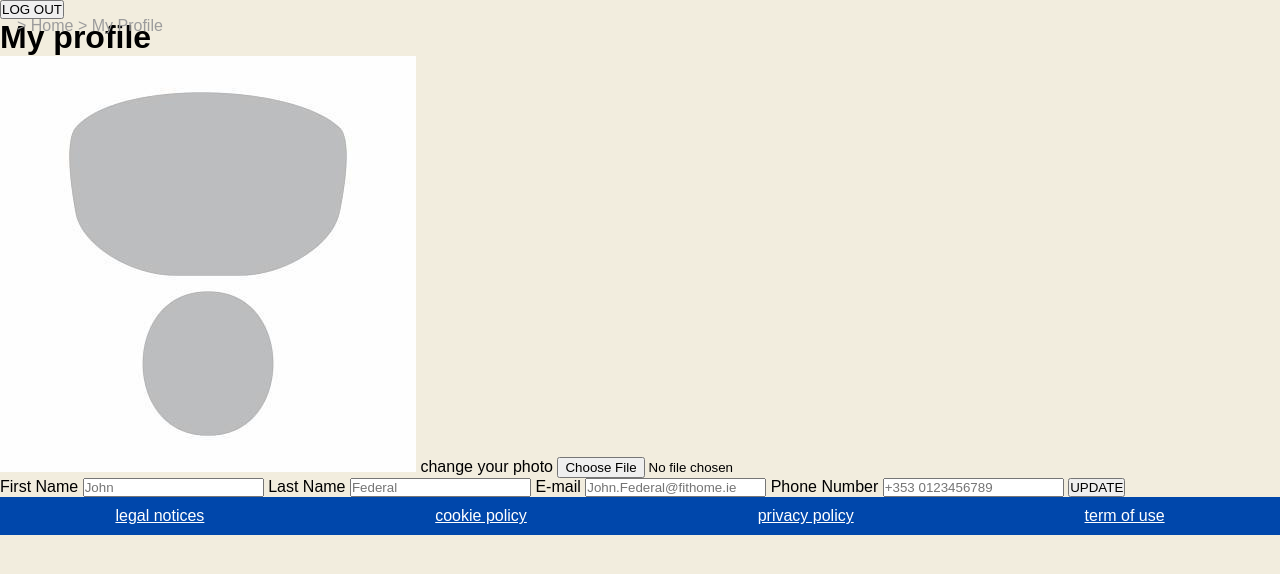
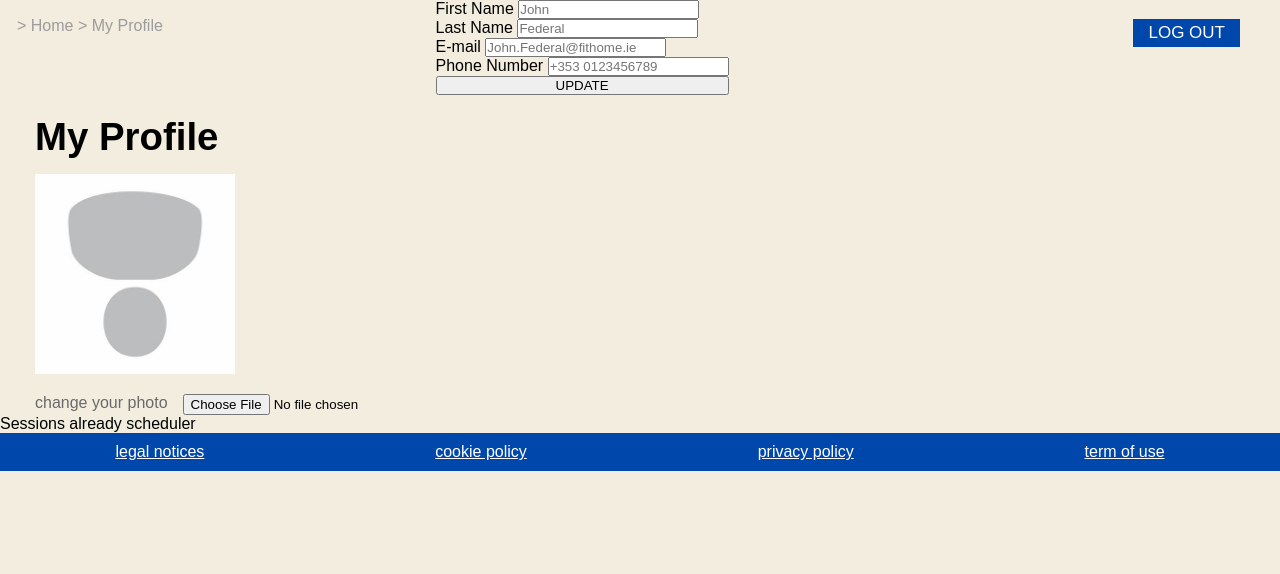
Before and after one commit to maxance13/LXPdublin, a PHP site: page /myProfile.php in a window 1280 px wide. Shown: the part 56-630 px from the top of the page. Run offline with PHP 8.4, Linux system fonts and the light colour scheme.

Commit message:
08/06/2023 12:18

```diff
--- a/myProfile.php
+++ b/myProfile.php
@@ -13,33 +13,47 @@
 
     <p class="Home_Rep">> <a href="index.php" class="Home_Rep1">Home</a> > <a href="myProfile.php" class="Home_Rep1">My Profile</a></p>
 
-    <button>LOG OUT</button>
+    <button class="LogOut">LOG OUT</button>
 
-    <main>
-        <div>
-            <h1>My profile</h1>
-            <img src="Img/103061783.jpeg" alt="Profil pic">
+    <main class="mainMyProfile">
+        <div class="ProfilPicDiv">
+            <h1>My Profile</h1>
+            <img src="Img/103061783.jpeg" alt="Profil pic" width="200px" height="200px" class="PicUSer">
+            <div style="display: flex;" class="ChangePic">
                 <label for="ChangePic">change your photo</label>
                 <input type="file" name="ChangePic" id="ChangePic">
             </div>
+        </div>
 
         <form action="#" method="POST">
+            <div>
                 <label for="FirstName">First Name</label>
                 <input type="text" name="FirstName" id="FirstName" placeholder="John">
+            </div>
 
+            <div>
                 <label for="LastName">Last Name</label>
                 <input type="text" name="LastName" id="LastName" placeholder="Federal">
+            </div>
 
+            <div>
                 <label for="Mail">E-mail</label>
                 <input type="email" name="Mail" id="Mail" placeholder="John.Federal@fithome.ie">
+            </div>
 
+            <div>
                 <label for="PhoneNumber">Phone Number</label>
                 <input type="tel" name="PhoneNumber" id="PhoneNumber" placeholder="+353 0123456789">
+            </div>
 
             <input type="submit" value="UPDATE">
         </form>
     </main>
 
+    <div>
+        <p>Sessions already scheduler</p>
+    </div>
+
     <?php require('.\footer.php') ?>
 </body>
 </html>
--- a/styles.css
+++ b/styles.css
@@ -441,3 +441,46 @@ footer
     background: #3a0ca3;
     transition: background 0s;
    }
+
+   .LogOut
+   {
+        position:  absolute;
+        top: 75px;
+        right: 40px;
+        padding: 4px 15px;
+        border: none;
+        background-color: #0047ab;
+        color: white;
+        cursor: pointer;
+        font-size: 17px;
+   }
+
+   .ProfilPicDiv
+   {
+        display: flex;
+        flex-direction: column;
+        margin: 100px 0 0 35px;
+   }
+   .ProfilPicDiv h1
+   {
+        font-size: 2.4em;
+        margin: 15px 0;
+   }
+   .ChangePic
+   {
+        margin-top: 20px;
+   }
+   .ChangePic label
+   {
+        margin-right: 15px;
+        color: rgb(106, 106, 106);
+   }
+   .mainMyProfile
+   {
+        display: flex;
+   }
+   .mainMyProfile form
+   {
+    display: flex;
+    flex-direction: column;
+   }
```
Lines whose indentation alone changed are shown as unchanged.
